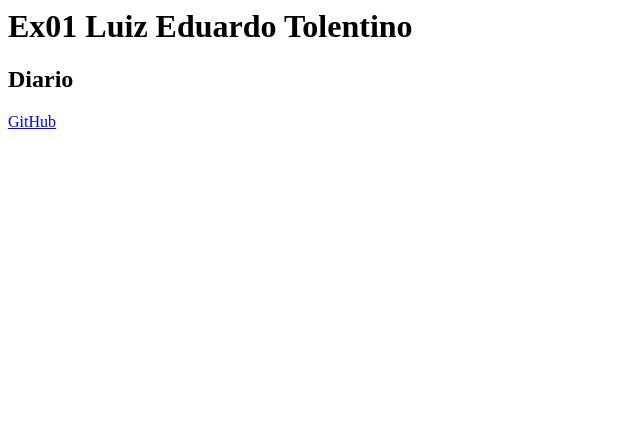
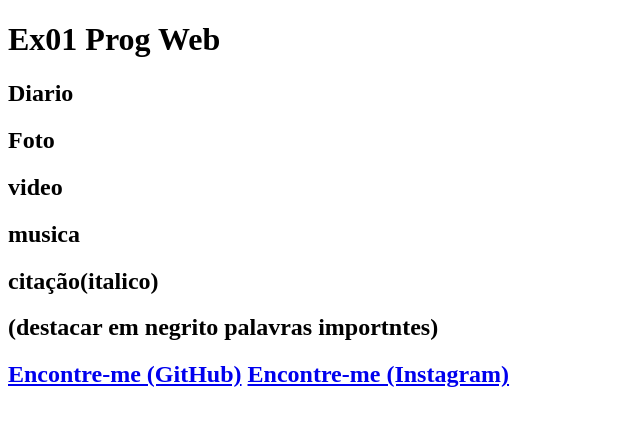
Before and after one commit to tolentino15/Biografia-HTML-CSS, a plain HTML site: page index.html in a window 1280 px wide. Shown: the whole page, without its empty margins (0-640 px from the left). Drawn offline with Linux system fonts and the light colour scheme.

Commit message:
1 file modified

```diff
--- a/index.html
+++ b/index.html
@@ -1,15 +1,23 @@
-<html>
-  <head>
+<!DOCTYPE html>
+<html lang="en">
+<head>
     <meta charset="UTF-8">
-    <script src="script.js"></script>
-    <!-- <link rel="stylesheet" type="text/css" href="styles.css"> -->
-  </head>
-  <body>
-    <h1>Ex01 Luiz Eduardo Tolentino</h1>
-    <h2>Diario</h2>
+    <meta http-equiv="X-UA-Compatible" content="IE=edge">
+    <meta name="viewport" content="width=device-width, initial-scale=
+    ">
+    <title>Luiz Eduardo Tolentino</title>
+</head>
+<body>
+<h1>Ex01 Prog Web</h1>
+<h2>Diario</h2>
 
+<h2> Foto<h2>
+<h2> video<h2>
+<h2> musica<h2>
+<h2> citação(italico)<h2>
+<h2> (destacar em negrito palavras importntes)<h2>
 
-    <a href="https://github.com/tolentino15"> GitHub</a>
-
-  </body>
+<a href="https://github.com/tolentino15"> Encontre-me (GitHub)</a>
+<a href="https://instagram.com/luiz.tolentino/" > Encontre-me (Instagram)</a>
+</body>
 </html>
```
